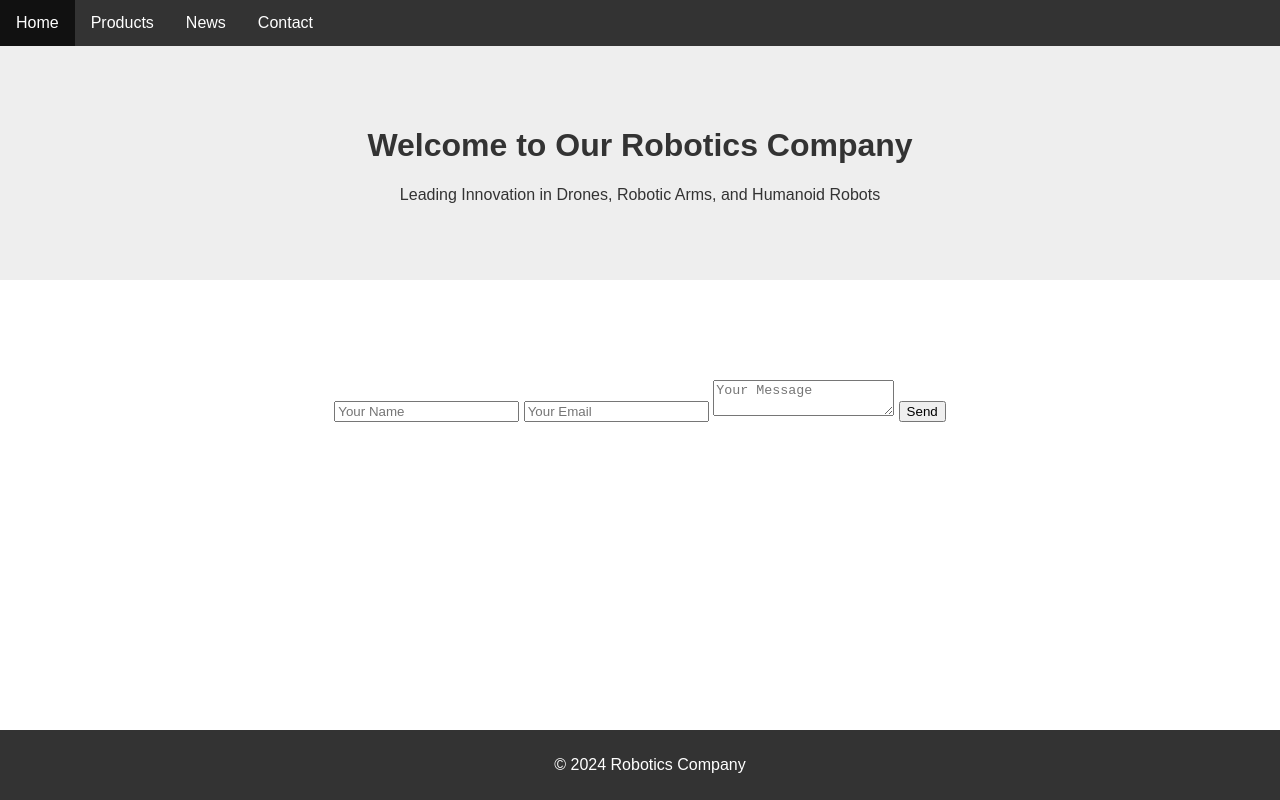
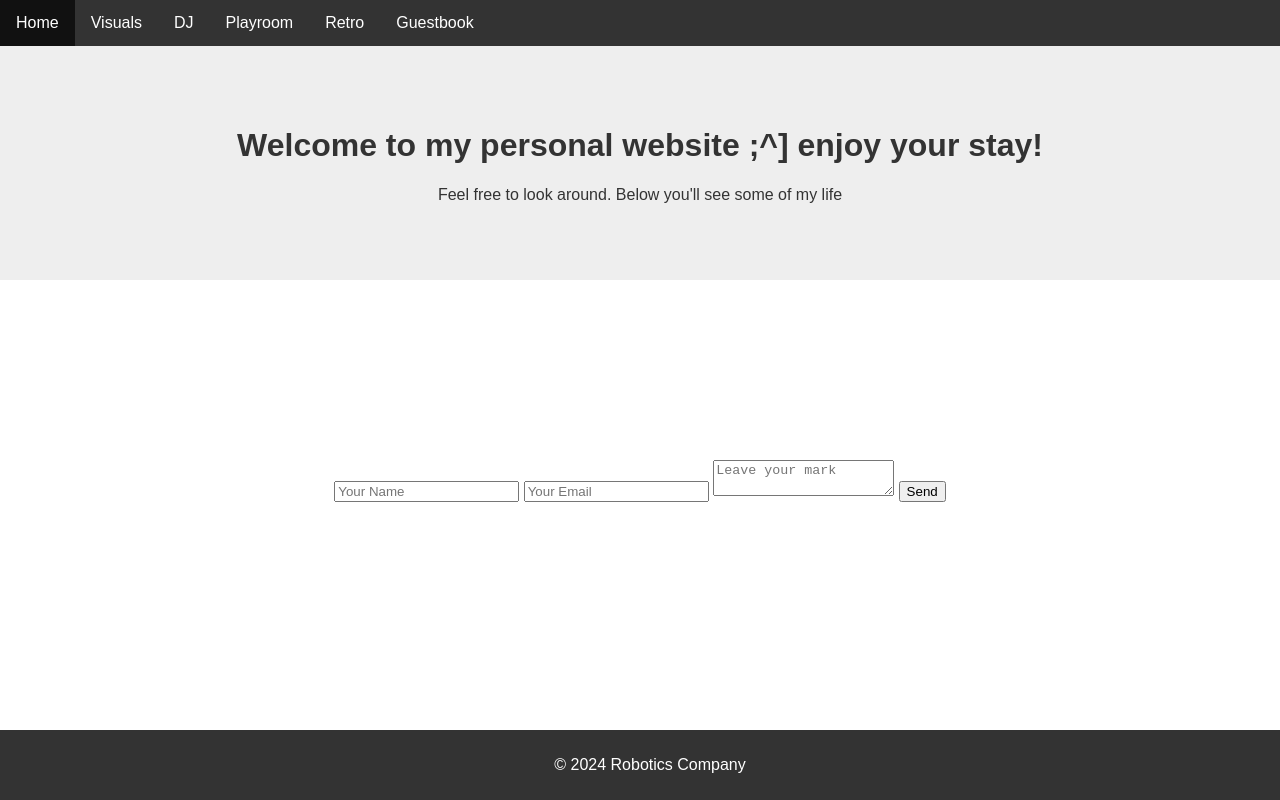
Before and after one commit to KarolKowalczyk07/Personal-Website, a plain HTML site: page index.html in a window 1280 px wide. Drawn offline with Linux system fonts and the light colour scheme.

Commit message:
Updated sections of index.html

```diff
--- a/index.html
+++ b/index.html
@@ -3,33 +3,41 @@
 <head>
     <meta charset="UTF-8">
     <meta name="viewport" content="width=device-width, initial-scale=1.0">
-    <title>Robotics Company</title>
+    <title>Karol Kowalczyk</title>
     <link rel="stylesheet" href="styles.css">
 </head>
 <body>
     <nav>
         <ul>
             <li><a href="#home">Home</a></li>
-            <li><a href="#products">Products</a></li>
-            <li><a href="#news">News</a></li>
-            <li><a href="#contact">Contact</a></li>
+            <li><a href="#visuals">Visuals</a></li>
+            <li><a href="#dj">DJ</a></li>
+            <li><a href="#playroom">Playroom</a></li>
+            <li><a href="#retro">Retro</a></li>
+            <li><a href="#guestbook">Guestbook</a></li>
         </ul>
     </nav>
     <header id="home">
-        <h1>Welcome to Our Robotics Company</h1>
-        <p>Leading Innovation in Drones, Robotic Arms, and Humanoid Robots</p>
+        <h1>Welcome to my personal website ;^] enjoy your stay!</h1>
+        <p>Feel free to look around. Below you'll see some of my life</p>
     </header>
-    <section id="products">
+    <section id="visuals">
         <!-- Products will be listed here -->
     </section>
-    <section id="news">
+    <section id="dj">
         <!-- News articles or updates will be listed here -->
     </section>
-    <section id="contact">
+        <section id="playroom">
+        <!-- News articles or updates will be listed here -->
+    </section>
+    <section id="retro">
+        <!-- News articles or updates will be listed here -->
+    </section>
+    <section id="guestbook">
         <form>
             <input type="text" name="name" placeholder="Your Name" required>
             <input type="email" name="email" placeholder="Your Email" required>
-            <textarea name="message" placeholder="Your Message" required></textarea>
+            <textarea name="message" placeholder="Leave your mark" required></textarea>
             <button type="submit">Send</button>
         </form>
     </section>
```
